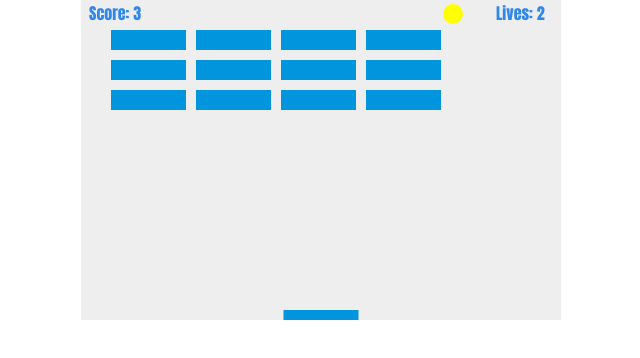
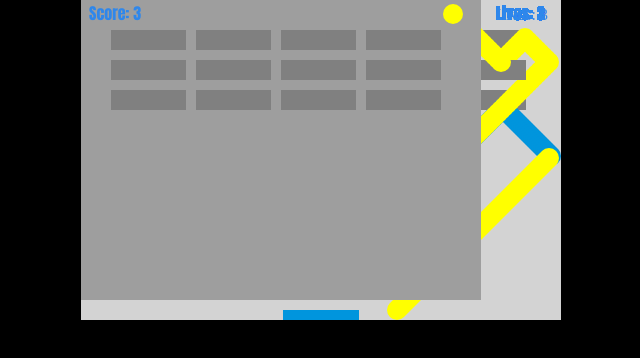
Before and after one commit to EvilGenius13/ACS1320-Breakout, a plain HTML site: page index.html in a window 1280 px wide. Shown: the whole page, without its empty margins (319-959 px from the left). Drawn offline with Linux system fonts and the light colour scheme.

Commit message:
added background

```diff
--- a/script.js
+++ b/script.js
@@ -5,6 +5,8 @@ document.addEventListener("keydown", keyDownHandler, false);
 document.addEventListener("keyup", keyUpHandler, false);
 document.addEventListener("mousemove", mouseMoveHandler, false);
 
+let background = new Image();
+background.src = "./images/clouds.gif";
 
 let x = canvas.width/2;
 let y = canvas.height-30;
@@ -39,8 +41,6 @@ for (let c = 0; c < brickColumnCount; c++) {
   };
 };
 
-
-
 function colourSwap() {
     ballColour = colourArray[Math.floor(Math.random() * colourArray.length)];
     return ballColour;
@@ -72,7 +72,7 @@ function drawBricks() {
           bricks[c][r].y = brickY;
           ctx.beginPath();
           ctx.rect(brickX, brickY, brickWidth, brickHeight);
-          ctx.fillStyle = "#0095DD";
+          ctx.fillStyle = "grey";
           ctx.fill();
           ctx.closePath();
         };
@@ -142,13 +142,15 @@ function drawLives() {
 };
 
 function draw() {
-  ctx.clearRect(0, 0, canvas.width, canvas.height);
+  ctx.drawImage(background, 0,0)
+  //ctx.clearRect(0, 0, canvas.width, canvas.height);
   drawBricks();
   drawBall();
   drawPaddle();
   drawScore();
   drawLives();
   collisionDetection();
+
 
   if(x + dx > canvas.width-ballRadius || x + dx < ballRadius) {
     dx = -dx;
@@ -174,20 +176,19 @@ function draw() {
         dx = 3;
         dy = -3;
         paddleX = (canvas.width-paddleWidth)/2;
-      }
-    }
-  }
+      };
+    };
+  };
 
   if(rightPressed && paddleX < canvas.width-paddleWidth) {
     paddleX += 10;
-  }
-  else if(leftPressed && paddleX > 0) {
+  } else if(leftPressed && paddleX > 0) {
     paddleX -= 10;
-  }
+  };
 
   x += dx;
   y += dy;
   requestAnimationFrame(draw);
-}
+};
 
 draw();
--- a/styles.css
+++ b/styles.css
@@ -1,9 +1,10 @@
 * {
     padding: 0;
     margin: 0;
+    background-color: black;
   }
 canvas {
-    background: #eee;
+    background: lightgray;
     display: block;
     margin: 0 auto;
   }
```
Also changed, not shown: 1 other file.
